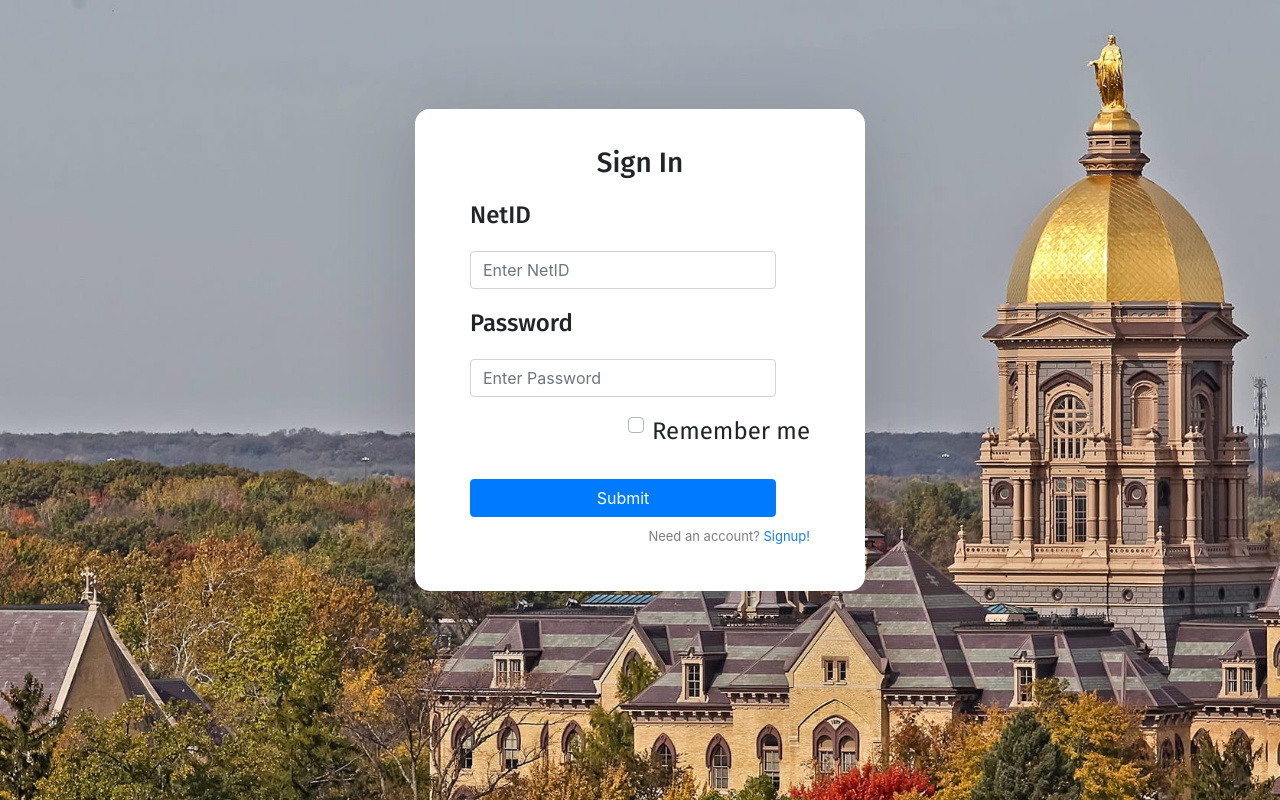
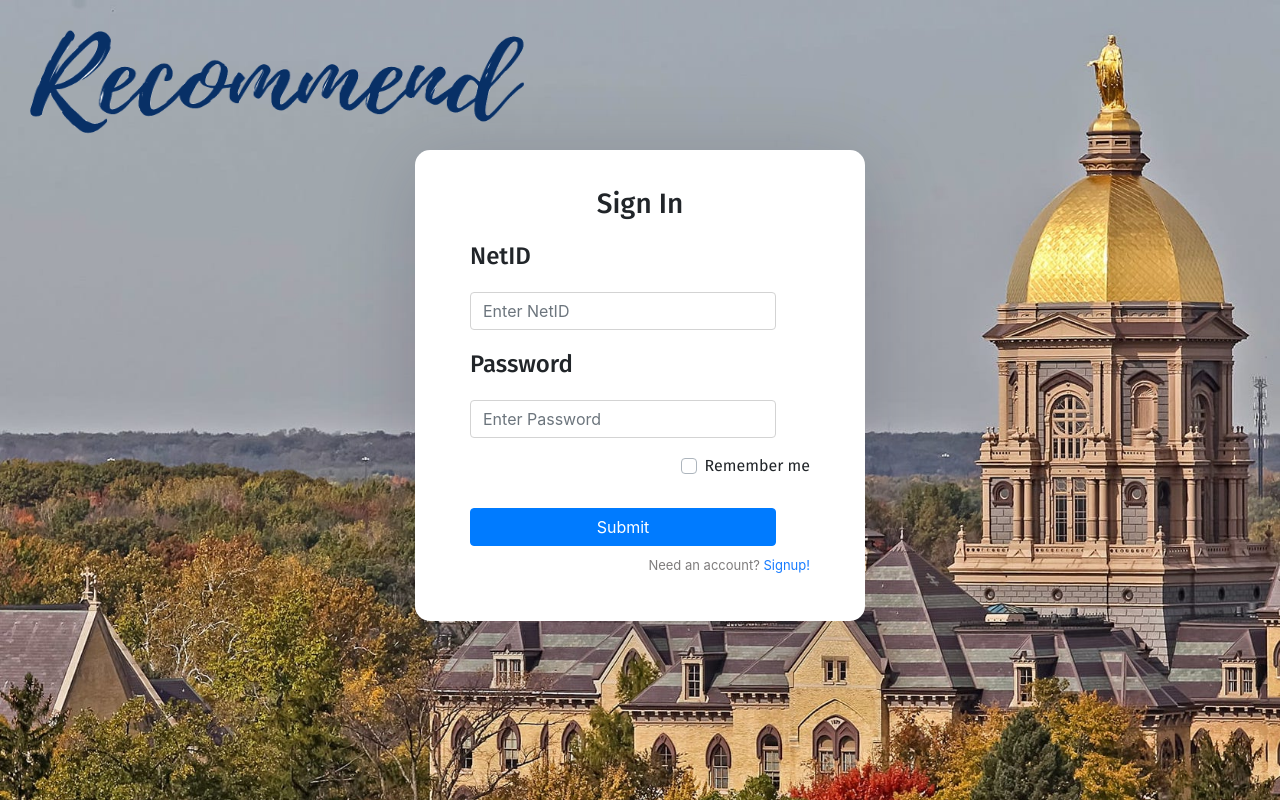
Before and after one commit to allamberto/datingAppFrontEnd, a React (Create React App) app in the folder my-app/: page /login in a window 1280 px wide. Built offline with nearby package versions, Linux system fonts and the light colour scheme.

Commit message:
more updated

```diff
--- a/my-app/src/components/creds.js
+++ b/my-app/src/components/creds.js
@@ -41,6 +41,8 @@ function Login(props) {
       </div>
     );
 }
+
+
 
 class Creds extends React.Component {
     constructor(props) {
@@ -148,8 +150,8 @@ class Creds extends React.Component {
     }
 
     render() {
+        let extra2;
         let extra1;
-        let extra2;
         if(this.props.login) {
             extra1 = <RememberMe callback={this.saveSessionUsername}/>
             extra2 = <Signup />
--- a/my-app/src/components/sidebar.js
+++ b/my-app/src/components/sidebar.js
@@ -1,7 +1,7 @@
 import React from 'react';
 import { slide as Menu } from "react-burger-menu";
 import { NavLink } from "react-router-dom";
-import Logo from '../img/logo.png';
+import Logo from '../img/logo-2.png';
 import Browse from '../img/browse.png';
 import Chat from '../img/chat.png';
 import Settings from '../img/settings.png';
@@ -20,8 +20,8 @@ class Sidebar extends React.Component {
 		<Menu {...this.props}>
 		  <img className="logo" src={Logo} alt="Sidebar Logo"></img>
 		  <SidebarOpt nav="/browse" message="Browse" badge={false} img={Browse} alt="Sidebar Browse"/>
+		  <SidebarOpt nav="/players" message="Player Setup" badge={playersBadge} num={numPlayers} img={Rec} alt="Sidebar Recs"/>
 		  <SidebarOpt nav="/chat" message="Message" badge={false} num="4" img={Chat} alt="Sidebar Chat"/>
-		  <SidebarOpt nav="/players" message="Player Setup" badge={playersBadge} num={numPlayers} img={Rec} alt="Sidebar Recs"/>
 		  <SidebarOpt nav="/settings" message="Settings" badge={false} img={Settings} alt="Sidebar Settings"/>
 		  <SidebarOpt nav="/" message="Logout" badge={false}  img={Logout} alt="Sidebar Logout" logout={true}/>
 		  <div className="bottom-sidebar" />
--- a/my-app/src/css/login.css
+++ b/my-app/src/css/login.css
@@ -39,7 +39,6 @@ body, html, .App, #root, .auth-wrapper {
   justify-content: center;
   flex-direction: column;
   text-align: left;
-  margin-top: -50px;
 }
 
 .auth-inner {
@@ -50,6 +49,7 @@ body, html, .App, #root, .auth-wrapper {
   padding: 40px 55px 45px 55px;
   border-radius: 15px;
   transition: all .3s;
+  margin-top: 150px;
 }
 
 .auth-wrapper .form-control:focus {
@@ -66,6 +66,7 @@ body, html, .App, #root, .auth-wrapper {
 
 .custom-control-label {
   font-weight: 400;
+  font-size: 16px;
 }
 
 .custom-checkbox {
@@ -95,3 +96,11 @@ body, html, .App, #root, .auth-wrapper {
   margin-bottom: 10px;
   margin-right: 40px;
 }
+
+.logo-top {
+  top: 20px;
+  left:20px;
+  width: 40%;
+  height: 15%;
+  position: absolute;
+}
--- a/my-app/src/css/sidebar.css
+++ b/my-app/src/css/sidebar.css
@@ -88,6 +88,8 @@ body {
   margin-right: auto;
   height: 20%;
   margin-top: -15px;
+  border: 3px solid #7BB661;
+  border-radius: 4px;
 }
 
 .menu-text {
@@ -101,6 +103,7 @@ body {
 }
 
 .menu-text:hover {
+  color: #7BB661;
   font-weight: 900;
 }
 
--- a/my-app/src/pages/chat.js
+++ b/my-app/src/pages/chat.js
@@ -289,7 +289,7 @@ class Chat extends React.Component {
                             </Col>
                             <Col md={1} className='send-button-col'>
                                 <button onClick={this.addMessage} className='sendtext-button'>
-                                    <img src={Moses} className='sendtext-img'></img>
+                                    <img src={Arrow} className='sendtext-img'></img>
                                 </button>
                             </Col>
                         </Row>
--- a/my-app/src/pages/login.js
+++ b/my-app/src/pages/login.js
@@ -2,13 +2,15 @@ import React, { useState } from "react";
 import { NavLink, Redirect } from "react-router-dom";
 import Creds from './../components/creds';
 import "./../css/login.css";
+import Rec from './../img/recommend.png';
 
 export default class Login extends React.Component {
 
 render() {
         return (
           <div className="login">
-            <div className="auth-wrapper">
+            <img src={Rec} className="logo-top" />
+               <div className="auth-wrapper">
                 <div className="auth-inner">
                     <Creds login={true} create={false} header="Sign In" path="/players" />
                 </div>
```
Also changed, not shown: 2 other files (tests, documents, lock files or other folders).
